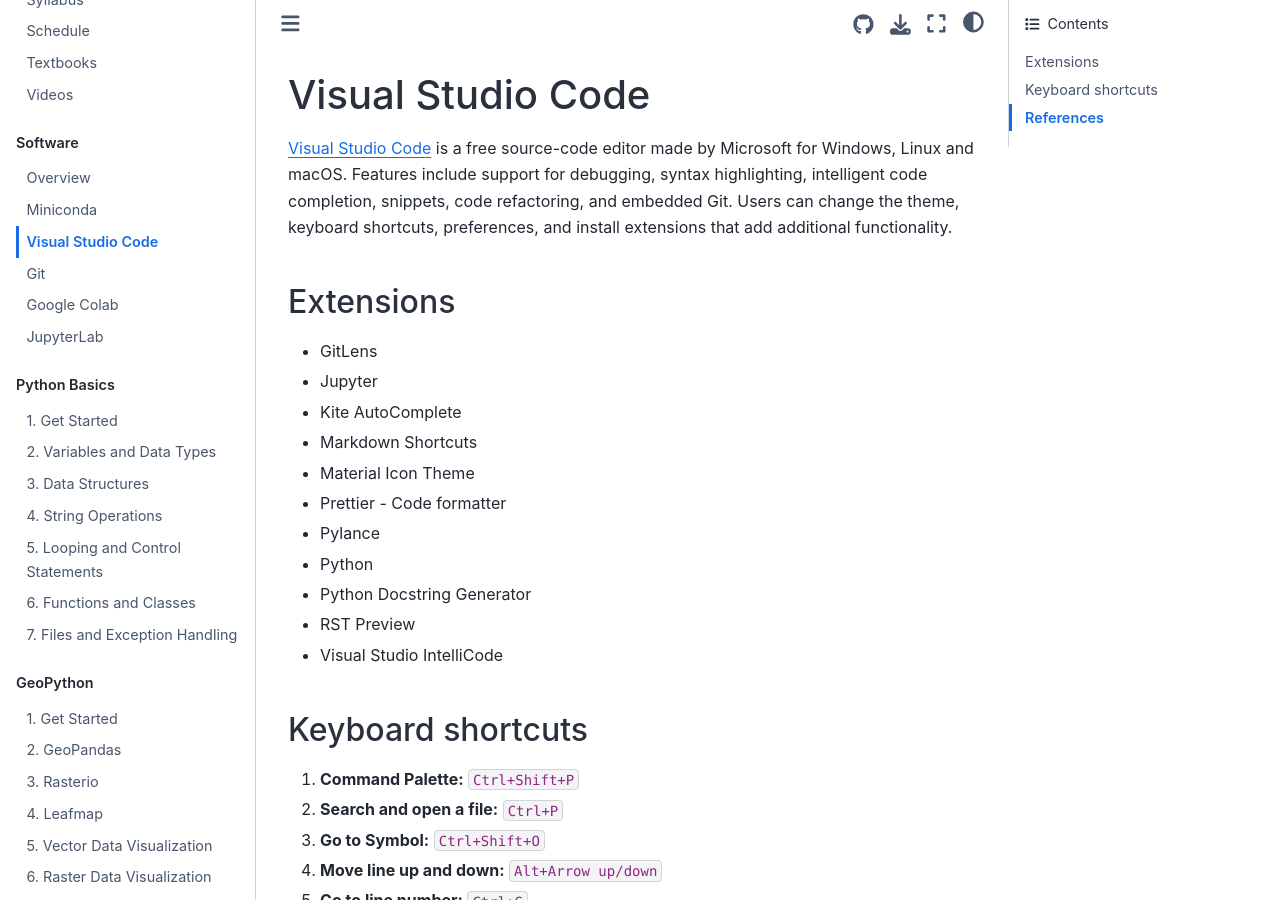
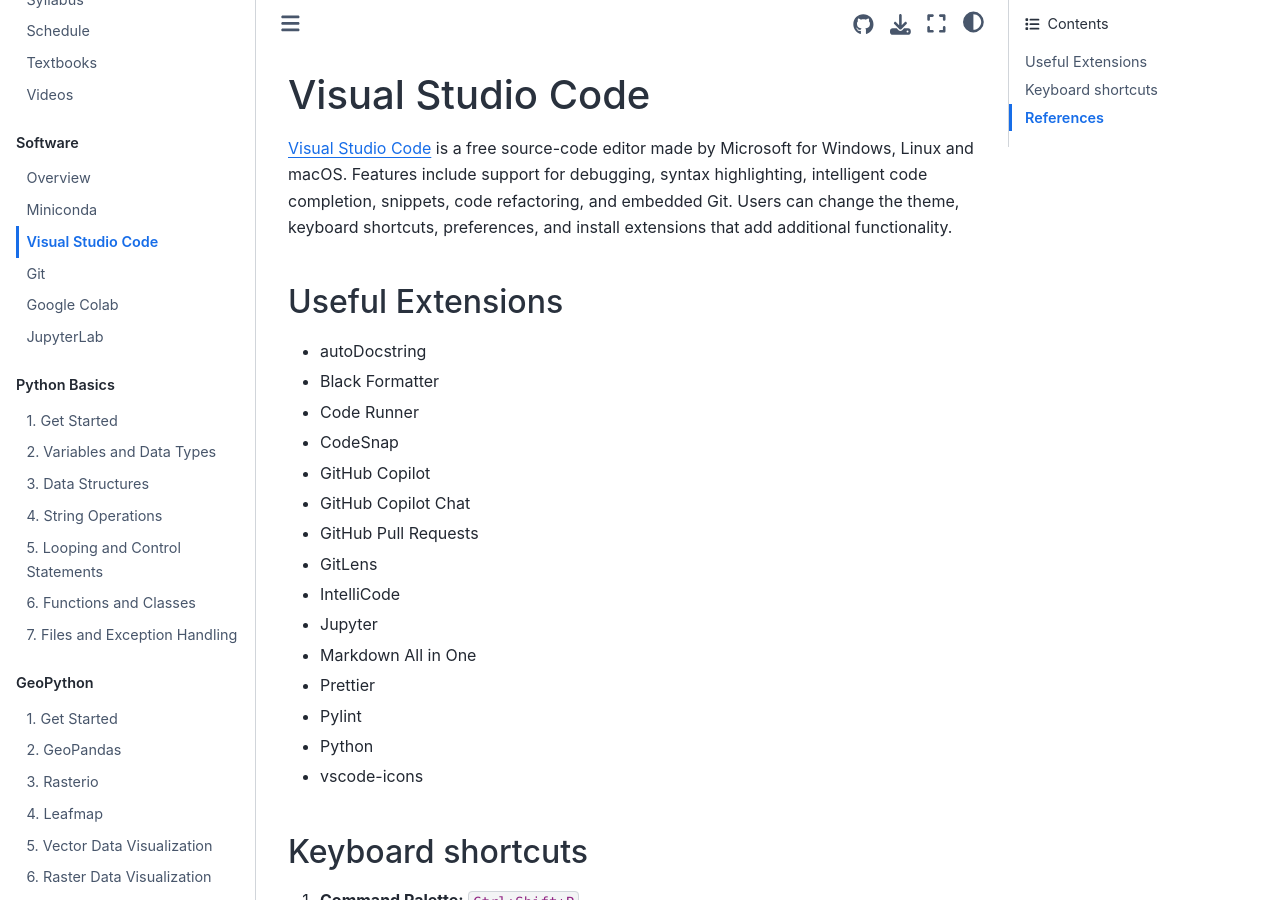
Before and after one commit to giswqs/geog-312, a Jupyter Book: the page built from book/software/vscode.md, in a window 1280 px wide and 900 px high. Built offline with Jupyter Book 1.0.4 settings and Sphinx 7.4.7 and the Sphinx Book theme 1.1.4, drawn with Linux system fonts in a browser that asks for light colours.

Commit message:
Update VS Code extension list (#14)

```diff
--- a/book/software/vscode.md
+++ b/book/software/vscode.md
@@ -2,19 +2,23 @@
 
 [Visual Studio Code](https://code.visualstudio.com) is a free source-code editor made by Microsoft for Windows, Linux and macOS. Features include support for debugging, syntax highlighting, intelligent code completion, snippets, code refactoring, and embedded Git. Users can change the theme, keyboard shortcuts, preferences, and install extensions that add additional functionality.
 
-## Extensions
+## Useful Extensions
 
+- autoDocstring
+- Black Formatter
+- Code Runner
+- CodeSnap
+- GitHub Copilot
+- GitHub Copilot Chat
+- GitHub Pull Requests
 - GitLens
+- IntelliCode
 - Jupyter
-- Kite AutoComplete
-- Markdown Shortcuts
-- Material Icon Theme
-- Prettier - Code formatter
-- Pylance
+- Markdown All in One
+- Prettier
+- Pylint
 - Python
-- Python Docstring Generator
-- RST Preview
-- Visual Studio IntelliCode
+- vscode-icons
 
 ## Keyboard shortcuts
 
```
